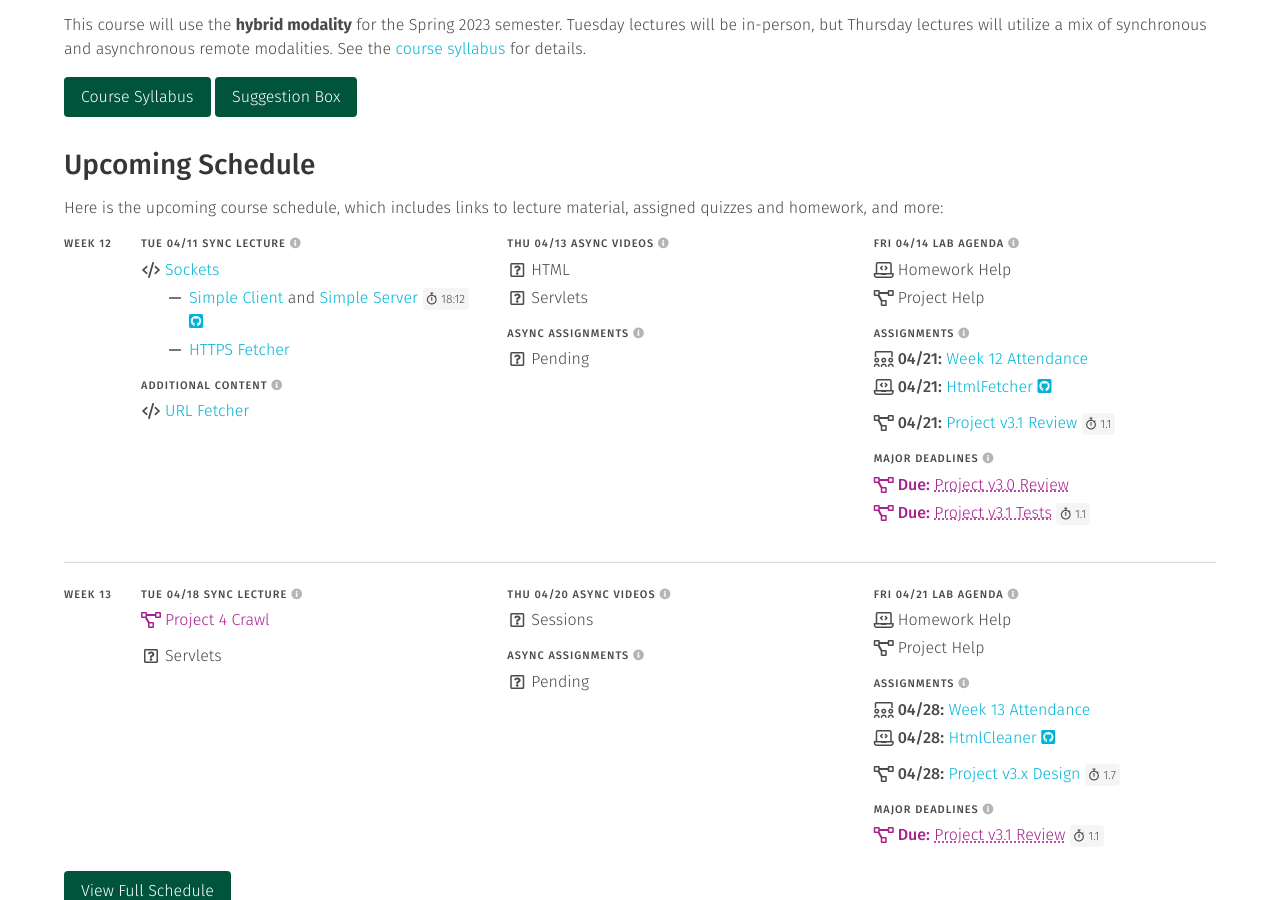
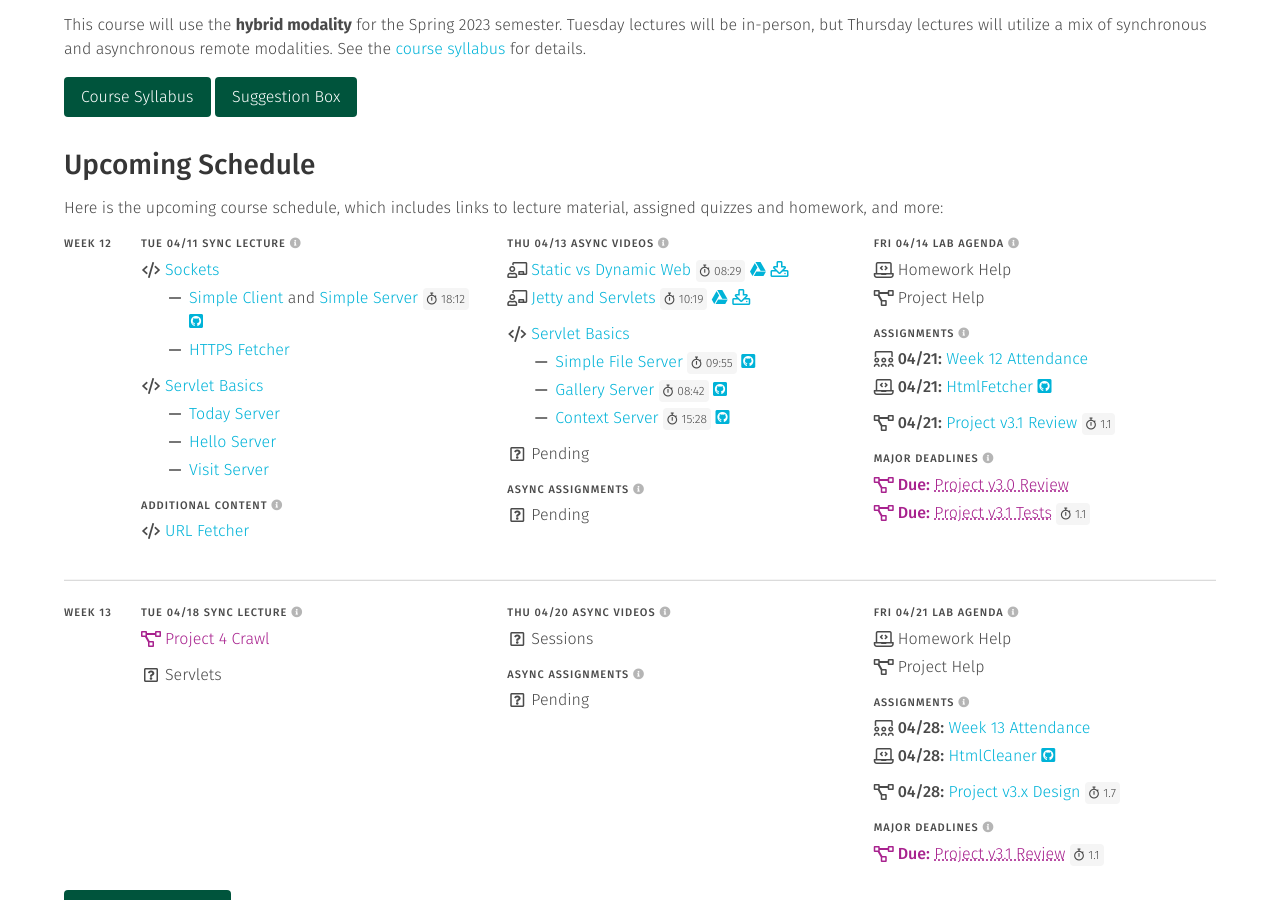
Before and after one commit to usf-cs272-spring2023/usf-cs272-spring2023.github.io, a Jekyll site: the page built from index.md, in a window 1280 px wide and 900 px high, scrolled down 437 px. Built offline with Jekyll 4.4.1, drawn with Linux system fonts in a browser that asks for light colours.

Commit message:
Updating week 12

```diff
--- a/_data/code.yml
+++ b/_data/code.yml
@@ -307,3 +307,27 @@ sockets:
   time: '18:12'
   href: 'https://usfca.hosted.panopto.com/Panopto/Pages/Viewer.aspx?id=0b5eb8b1-009d-4b39-a9c1-afdc000b8098'
   repo: '/cs272-lectures/blob/main/Sockets/src/main/java/edu/usfca/cs272/SimpleClient.java'
+
+fileserver:
+  <<: *default
+  text: 'Simple File Server'
+  tags: ['servlets']
+  time: '09:55'
+  href: 'https://usfca.hosted.panopto.com/Panopto/Pages/Viewer.aspx?id=671e766a-4671-47da-9a51-afdc002779b7'
+  repo: ''
+
+gallery:
+  <<: *default
+  text: 'Gallery Server'
+  tags: ['servlets']
+  time: '08:42'
+  href: 'https://usfca.hosted.panopto.com/Panopto/Pages/Viewer.aspx?id=065de354-db20-4477-92d2-afdc002777dc'
+  repo: ''
+
+context:
+  <<: *default
+  text: 'Context Server'
+  tags: ['servlets']
+  time: '15:28'
+  href: 'https://usfca.hosted.panopto.com/Panopto/Pages/Viewer.aspx?id=b4d0650b-4dcd-4410-83c4-afdc0027777f'
+  repo: ''
--- a/_data/lectures.yml
+++ b/_data/lectures.yml
@@ -325,20 +325,23 @@ http_demo:
   href: 'https://usfca.hosted.panopto.com/Panopto/Pages/Viewer.aspx?id=b91f50d7-d002-47c3-a290-afd90162eae1'
   view: 'https://docs.google.com/presentation/d/e/2PACX-1vRFNQNP4jwQk9p7BrrPkTKiUMOJteNJ99MPodgafcvGoYib8s_T83PuSRyOEs2WE8EhB8nNAXR1op91/pub?start=false&loop=false&delayms=3000'
 
+dynamic:
+  <<: *default
+  tags: ['web']
+  text: 'Static vs Dynamic Web'
+  save: '/files/Static vs Dynamic Web.pdf'
+  time: '08:29'
+  view: 'https://docs.google.com/presentation/d/e/2PACX-1vR-HXvkl7cVq4YHBw9XBuSDcLlGFTvBlzfe8-SAaqIgVY4Az2my-vcBz426YTGm8vZcJeWHMqkitxGi/pub?start=false&loop=false&delayms=3000'
+  href: 'https://usfca.hosted.panopto.com/Panopto/Pages/Viewer.aspx?id=73283792-33d2-4001-af0f-afdc0027768c'
 
-# dynamic:
-#   <<: *default
-#   tags: ['web']
-#   text: 'Static vs Dynamic Web'
-#   href: 'https://docs.google.com/presentation/d/e/2PACX-1vT73FZwlsGn2UvuXfv37r6iokph2P2k7ZRn6qMB97UevKkttkrs-RaKn4Og-ndwjC0cLRcU1PyN4Q94/pub?start=false&loop=false&delayms=3000'
-#   tube: 'https://drive.google.com/file/d/1ix3i4i2eoHy-D9aTYgEkp9IPBBzgYxRw/view?usp=sharing'
-
-# jetty:
-#   <<: *default
-#   tags: ['servlets']
-#   text: 'Jetty and Servlets'
-#   href: 'https://docs.google.com/presentation/d/e/2PACX-1vT39ddllMZONA2_tbfEttwCvKAtUdKy5wiGZi9DM-3mCz7yL624y2SEEPsjHYFkQfLLsb4vUcv4FWhO/pub?start=false&loop=false&delayms=3000'
-#   tube: 'https://drive.google.com/file/d/1OtvslLGJB1FOhoQRYv1yTFMLE6OCQCCN/view?usp=sharing'
+jetty:
+  <<: *default
+  tags: ['servlets']
+  text: 'Jetty and Servlets'
+  save: '/files/Jetty and Servlets.pdf'
+  time: '10:19'
+  view: 'https://docs.google.com/presentation/d/e/2PACX-1vT_fIyB-Wdl0QwpHf5KDpfzUrk6B_XkGsmp68sjL1Fu7ua3yZiTKXwVGQaP5LL9eLNxkjHL7NmC1cQH/pub?start=false&loop=false&delayms=3000'
+  href: 'https://usfca.hosted.panopto.com/Panopto/Pages/Viewer.aspx?id=73887688-db72-4e76-be0e-afdc002776d6'
 
 # relational:
 #   <<: *default
--- a/_data/schedule.yml
+++ b/_data/schedule.yml
@@ -1275,6 +1275,29 @@ weeks:
                 icon: 'indented'
                 type: 'push'
 
+              - text: 'Servlet Basics'
+                icon: 'code'
+                href: 'https://github.com/usf-cs272-spring2023/cs272-lectures/tree/main/ServletBasics'
+                type: 'pt-2'
+
+              - text: 'Today Server'
+                icon: 'code'
+                href: 'https://github.com/usf-cs272-spring2023/cs272-lectures/blob/main/ServletBasics/src/main/java/edu/usfca/cs272/TodayServer.java'
+                icon: 'indented'
+                type: 'push'
+
+              - text: 'Hello Server'
+                icon: 'code'
+                href: 'https://github.com/usf-cs272-spring2023/cs272-lectures/blob/main/ServletBasics/src/main/java/edu/usfca/cs272/HelloServer.java'
+                icon: 'indented'
+                type: 'push'
+
+              - text: 'Visit Server'
+                icon: 'code'
+                href: 'https://github.com/usf-cs272-spring2023/cs272-lectures/blob/main/ServletBasics/src/main/java/edu/usfca/cs272/VisitServer.java'
+                icon: 'indented'
+                type: 'push'
+
           - <<: *content
             items:
               - text: 'URL Fetcher'
@@ -1285,8 +1308,34 @@ weeks:
         rows:
           - <<: *videos
             items:
-              - text: 'HTML'
-              - text: 'Servlets'
+              - file: 'lectures'
+                name: 'dynamic'
+
+              - file: 'lectures'
+                name: 'jetty'
+
+              - text: 'Servlet Basics'
+                icon: 'code'
+                href: 'https://github.com/usf-cs272-spring2023/cs272-lectures/tree/main/ServletBasics'
+                type: 'pt-2'
+
+              - file: 'code'
+                name: 'fileserver'
+                icon: 'indented'
+                type: 'push'
+
+              - file: 'code'
+                name: 'gallery'
+                icon: 'indented'
+                type: 'push'
+
+              - file: 'code'
+                name: 'context'
+                icon: 'indented'
+                type: 'push'
+
+              - text: 'Pending'
+                type: 'pt-2'
 
           - <<: *participation
             items:
```
Also changed, not shown: 2 other files.
